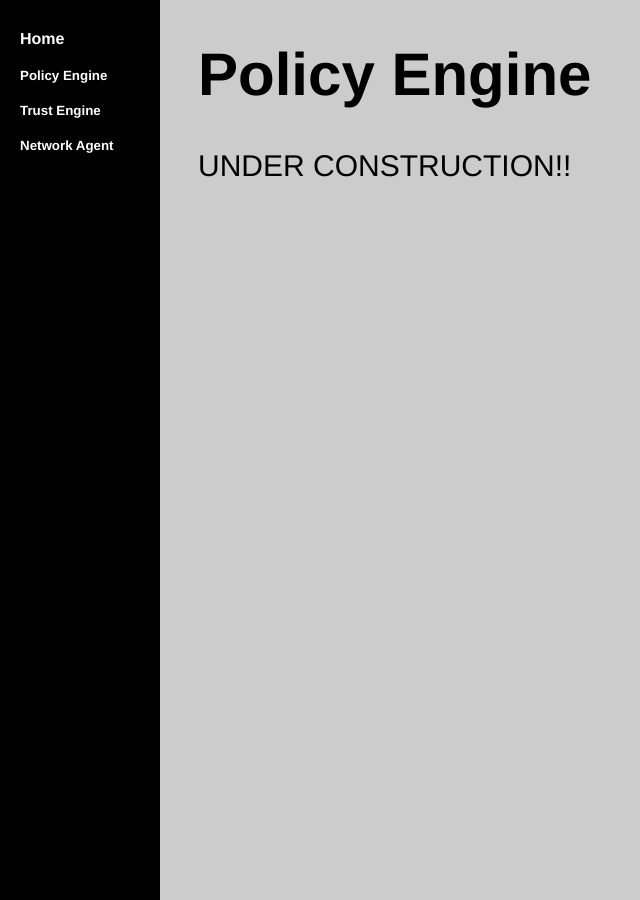
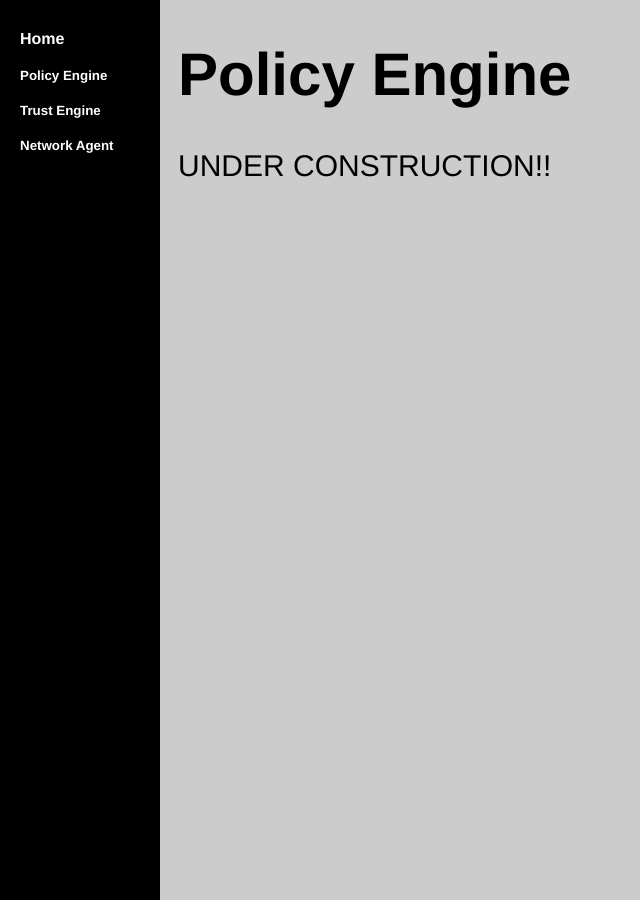
Before and after one commit to WWUZeroTrust/WWUZeroTrust.github.io, a Jekyll site: the page PolicyEngine/index.html, which Jekyll copies as it is, in a window 1280 px wide. Shown: the whole page, without its empty margins (0-640 px from the left). Built offline with Jekyll 4.4.1, drawn with Linux system fonts in a browser that asks for light colours.

Commit message:
Update index.html

```diff
--- a/PolicyEngine/index.html
+++ b/PolicyEngine/index.html
@@ -42,7 +42,7 @@ body {
 }
 
 .main {
-  margin-left: 180px; /* Same as the width of the sidenav */
+  margin-left: 160px; /* Same as the width of the sidenav */
   font-size: 30px; /* Increased text to enable scrolling */
   padding: 0px 10px;
 }
@@ -61,7 +61,7 @@ body {
 }
 @media screen and (max-height: 450px) {
   .sidenav {padding-top: 15px;}
-  .sidenav a {font-size: 18px;}
+  .sidenav a {font-size: 30px;}
 }
 h1 {
     font-family:'Helvetica', 'Arial', 'Sans-Serif';
```
